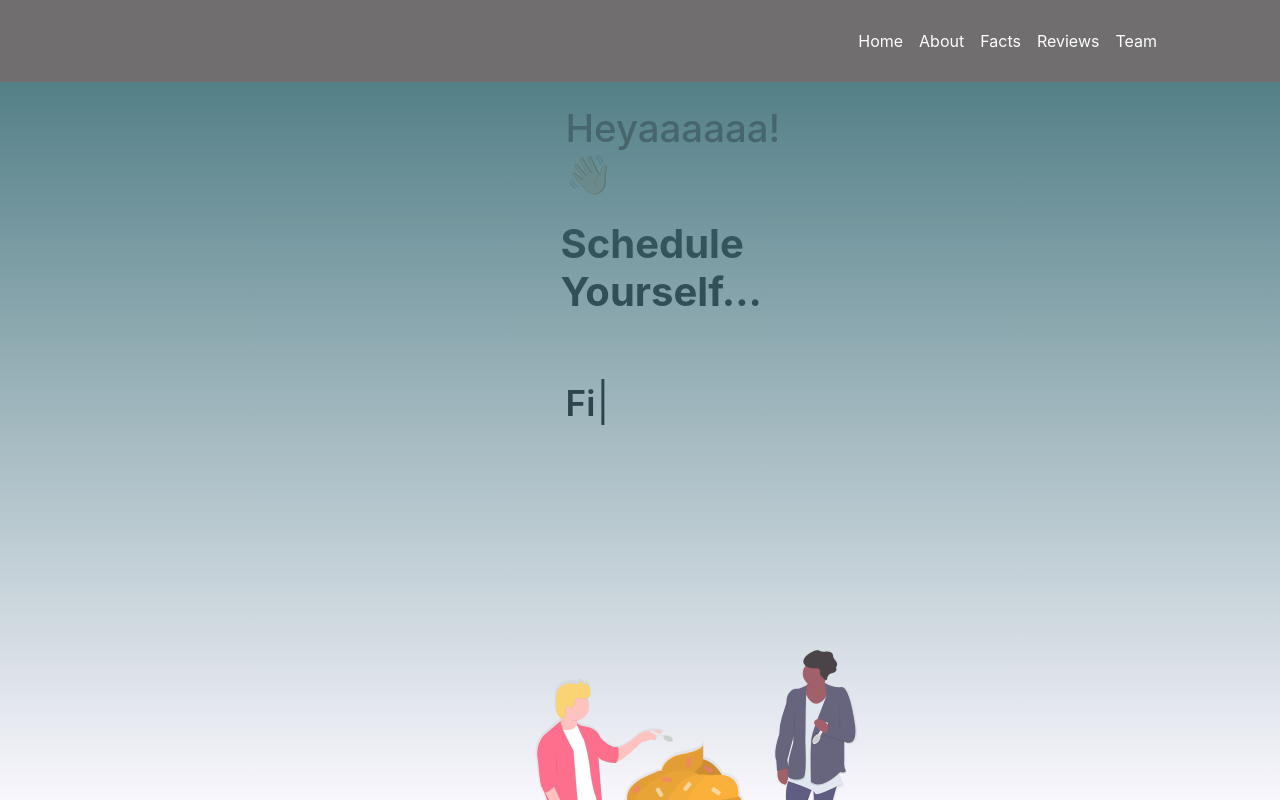
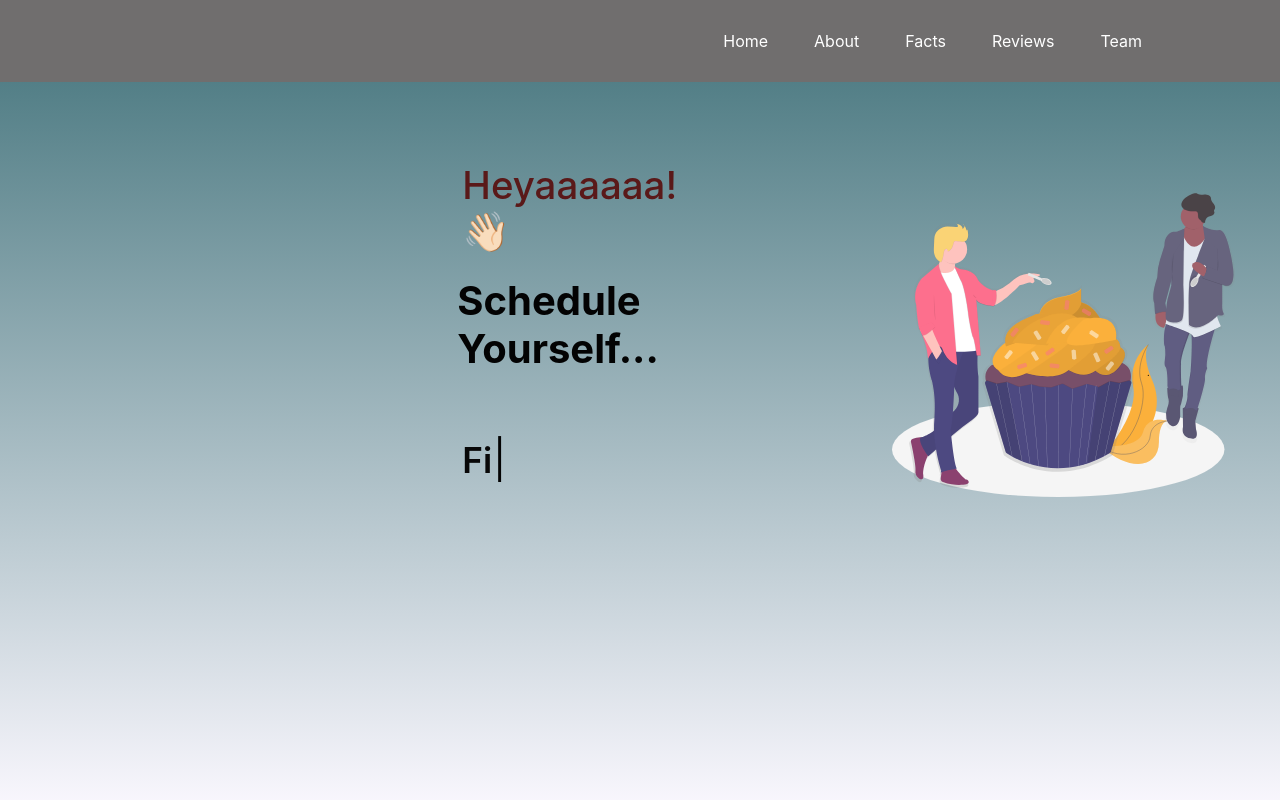
Before and after one commit to tejashri-110/static_webpage, a React (Create React App) app: page / in a window 1280 px wide. Shown: the top 800 px of the page. Built offline with nearby package versions, Linux system fonts and the light colour scheme; a web font is replaced by a local one.

Commit message:
Upated footer.css

```diff
--- a/src/components/Footer.css
+++ b/src/components/Footer.css
@@ -37,3 +37,6 @@
   .blockquote-footer {
     color: #383838!important;
   }
+  a {
+    margin: 0px 15px;
+}
--- a/src/components/Home.css
+++ b/src/components/Home.css
@@ -1,13 +1,14 @@
 .container{
     /* padding-top: 10px; */
-    display: flex;
+    /* display: flex;
     justify-content: center;
     align-items: center;
     margin: 5px;
     padding: 8px;
     width: 91%;
     flex-wrap: wrap;
-    justify-content: space-evenly;
+    justify-content: space-evenly; */
+
 
 }
 
@@ -18,11 +19,11 @@
     margin-left: 91px;
 }
 .home{
-    display: flex;
+    /* display: flex;
   flex-direction: row;
   justify-content: space-evenly;
   align-items: center;
-  height:100vh;
+  height:100vh; */
   /* width:100vw; */
   min-height: 100vh;
   background-image: linear-gradient(#41727a
@@ -30,20 +31,22 @@
 }
 
 .home-header {
-    padding-top: 80px !important;
-    padding-left: 10px !important;
+    /* padding-top: 80px !important;
+    padding-left: 10px !important; */
   }
 
   .home-section {
-    position: relative;
+    /* position: relative;
     display: flex;
-    z-index: -1;
+    z-index: -1; */
     /* background-image: var(--image-gradient), url(./Assets/bg.png); */
-    background-position: top center;
+    /* background-position: top center;
     background-repeat: no-repeat;
     padding-bottom: 30px !important;
-    padding-top: 30px !important;
+    padding-top: 30px !important; */
   }
+
+
 
   .home-content {
     padding: 9rem 0 2rem !important;
@@ -74,3 +77,7 @@
     font-size: 2.4em !important;
     color: #020202 !important;
   }
+
+  .home-content{
+
+  }
--- a/src/components/Home.jsx
+++ b/src/components/Home.jsx
@@ -9,7 +9,7 @@ const Home = () => {
         <div class="home">
             <div class="container">
                 <section>
-                    <Container fluid className="home-section" id="home">
+                    <Container fluid className="home-section" class="home-content" id="home">
 
                         <Container className="home-content">
                             <Row>
@@ -23,7 +23,7 @@ const Home = () => {
                                         <strong className="main-name">Schedule Yourself...</strong>
                                     </h1>
 
-                                    <div style={{ padding: 50, textAlign: "left" }}>
+                                    <div style={{padding: 50, textAlign: "left"  }}>
                                         <Type />
                                     </div>
                                 </Col>
```
Also changed, not shown: 1 other file (tests, documents, lock files or other folders).
